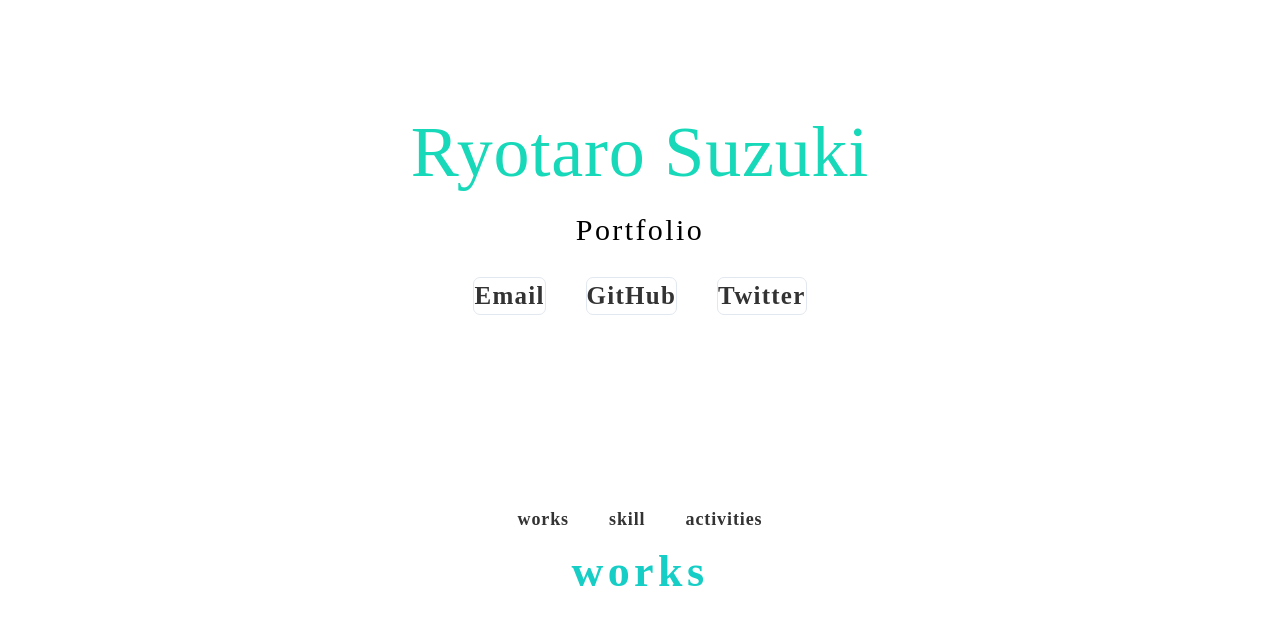
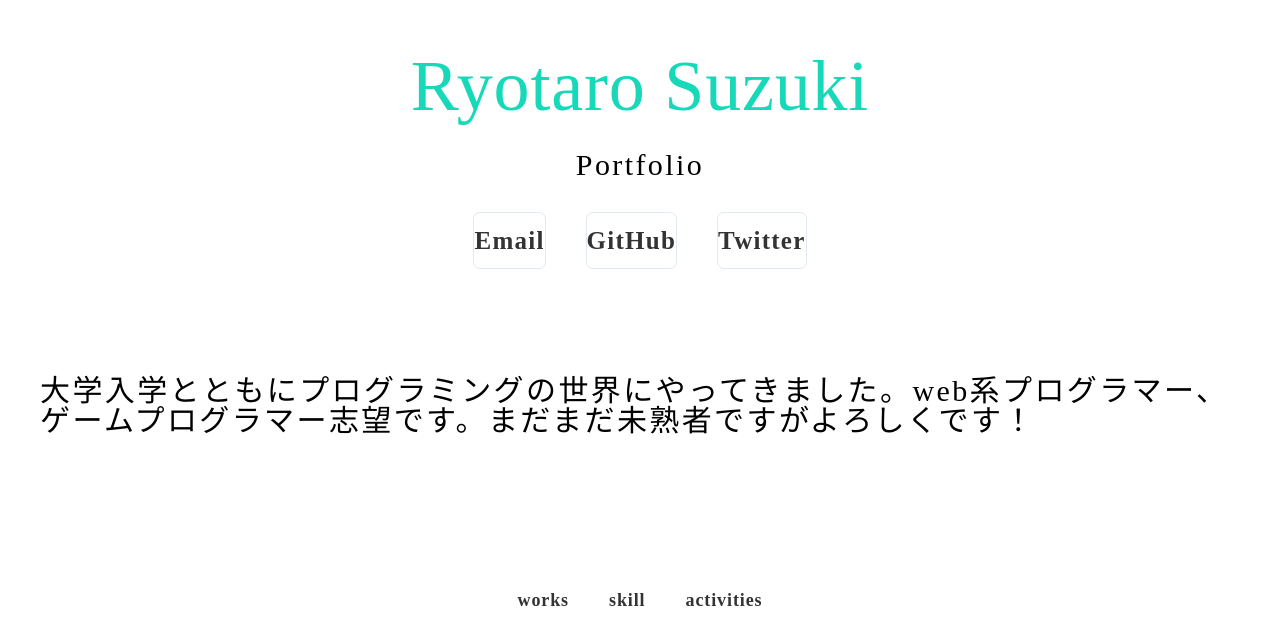
Before and after one commit to kyuna1938/portfolio, a plain HTML site: page index.html in a window 1280 px wide. Shown: the part 216-836 px from the top of the page. Drawn offline with nearby package versions, Linux system fonts and the light colour scheme.

Commit message:
位置調整

```diff
--- a/css/style.css
+++ b/css/style.css
@@ -86,7 +86,7 @@ li {
   display: flex;
   align-items: center;
   justify-content: center;
-  height: 107vh;
+  height: 93vh;
   text-align: center;
   margin-bottom: -19vh;
 }
@@ -127,12 +127,16 @@ li {
   position: relative;
   font-size: 25px;
   font-weight: bold;
-  line-height: 1;
   display: inline-block;
   padding: 5px 0;
   transition: .3s;
   letter-spacing: .05em;
   color: #333;
+}
+
+.contact-item a:hover {
+  opacity: .8;
+  background-color: #888c92;
 }
 
 /*--------------------------------
@@ -178,6 +182,7 @@ li {
 
 .gnav-inner {
   padding: 15px 40px;
+  margin-top: 100pt;
 }
 
 .gnav-list {
--- a/index.html
+++ b/index.html
@@ -44,9 +44,14 @@
         </div>
 
 
+
+
       </header>
       <!-- /header -->
 
+      <div class="inner">
+        <p class="header-subtitle">大学入学とともにプログラミングの世界にやってきました。web系プログラマー、ゲームプログラマー志望です。まだまだ未熟者ですがよろしくです！</p>
+      </div>
       <!-- gnav -->
       <nav class="gnav">
         <div class="gnav-inner">
```
